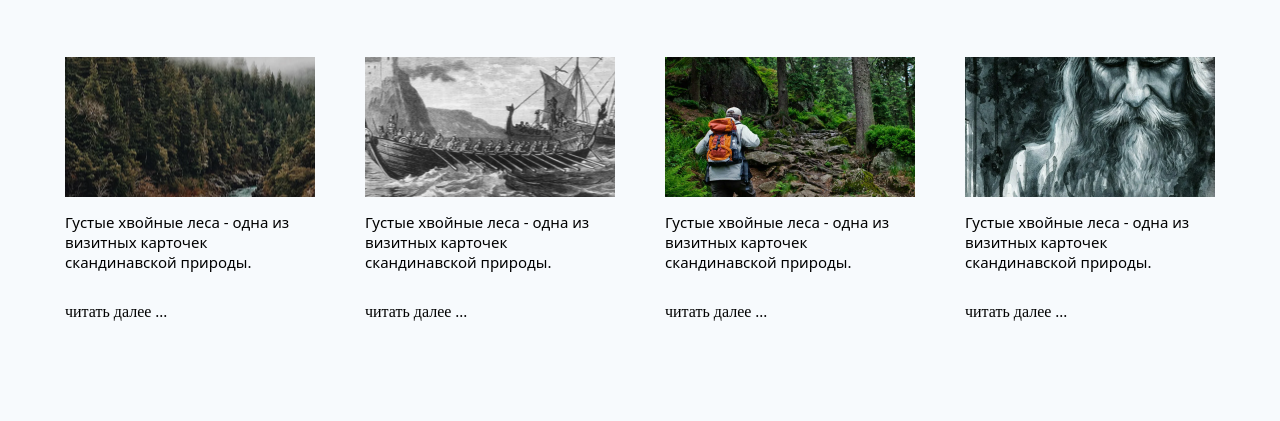
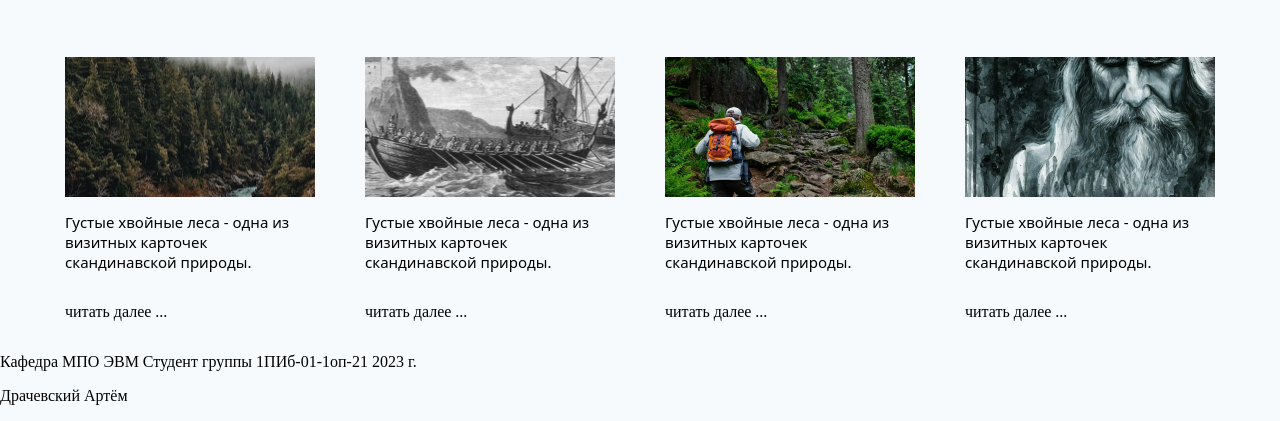
Before and after one commit to githubGhoul123/Scand, a plain HTML site: page index.html in a window 1280 px wide. Shown: the part 479-900 px from the top of the page. Before the commit the page ends 816 px from the top, so only its background shows below. Drawn offline with Linux system fonts and the light colour scheme.

Commit message:
начал делать футер, пошаманил с картинками

```diff
--- a/index.html
+++ b/index.html
@@ -64,7 +64,14 @@
                 <p>читать далее ...</p>
              </div>
         </div>
-
+    <section id="footer__wrap">
+        <footer id="footer wrap">
+        <p id="footer text">Кафедра МПО ЭВМ Студент группы 1ПИб-01-1оп-21 2023 г.</p>
+        <div id="vk"></div>
+        <div id="tg"></div>
+        <p id="footer text">Драчевский Артём</p>
+        </footer>
+    </section>
     </div>
 </body>
 
```
Also changed, not shown: assets/images/tg.png (added), assets/images/vk.png (added).
